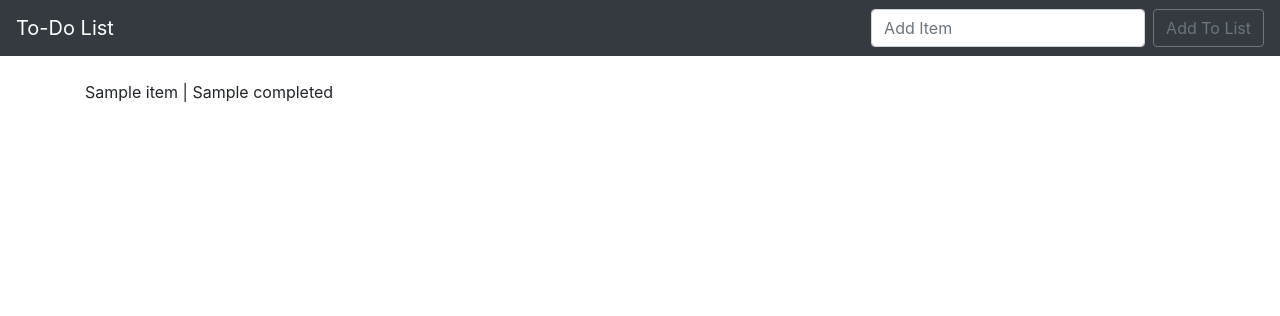
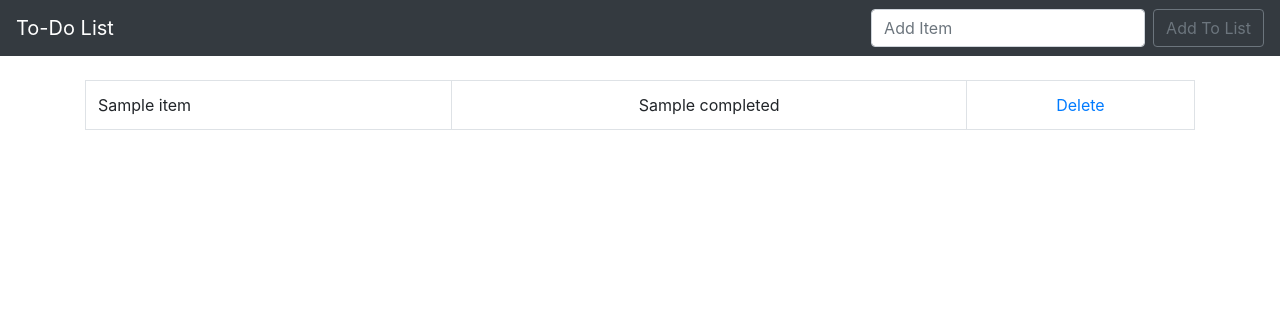
Before and after one commit to tammkert/Django, a Django app: template django/django_app/todo/todo_list/templates/home.html in a window 1280 px wide. Shown: the top 316 px of the page. Run offline with Django 3.2, Linux system fonts and the light colour scheme; the template is opened without the code that fills it: most values are stand-ins (such as "Sample title", 1, 10 or a date in 2020); some libraries are stand-ins or nearby versions.

Commit message:
added item delete and made table prettier

```diff
--- a/django/django_app/todo/todo_list/templates/home.html
+++ b/django/django_app/todo/todo_list/templates/home.html
@@ -14,9 +14,15 @@
 {% endif %}
 
 {% if all_items %}
+  <table class="table table-bordered">
   {% for things in all_items %}
-    {{ things.item }} | {{ things.completed }}<br/>
+      <tr>
+        <td>{{ things.item }}</td>
+        <td><center>{{ things.completed }}</center></td>
+        <td><center><a href="% url 'delete' things.id %">Delete</a></center></td>
+      </tr>
   {% endfor %}
+  </table>
 {% endif %}
 
 {% endblock %}
--- a/django/django_app/todo/todo_list/urls.py
+++ b/django/django_app/todo/todo_list/urls.py
@@ -2,5 +2,6 @@ from django.urls import path
 from . import views
 
 urlpatterns = [
-    part('', views.home, name="home")
+    path('', views.home, name="home"),
+    path('delete/<list_id>', views.delete, name="delete"),
 ]
--- a/django/django_app/todo/todo_list/views.py
+++ b/django/django_app/todo/todo_list/views.py
@@ -16,3 +16,9 @@ def home(request):
         else:
             all_items = List.objects.all
             return render(request, 'home.html', {'all_items': all_items})
+
+def delete(request, list_id):
+    item = List.Objects.get(pk=list_id)
+    item.delete()
+    messages.success(request, ('Item Has Been Deleted!'))
+    return redirect('home')
```
